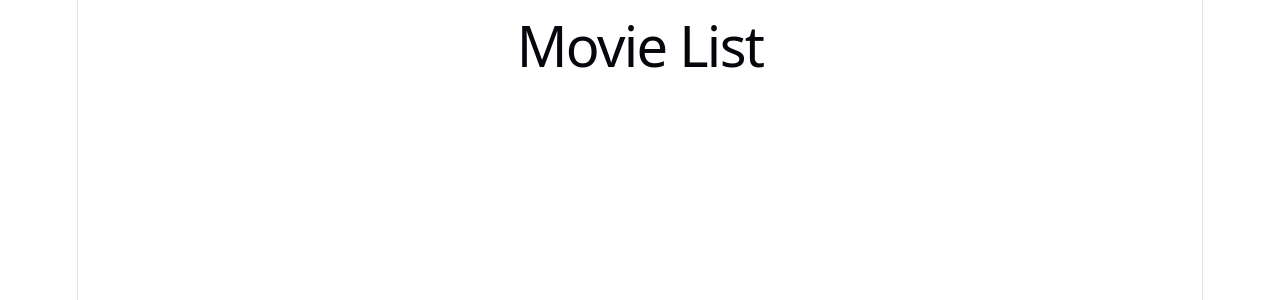
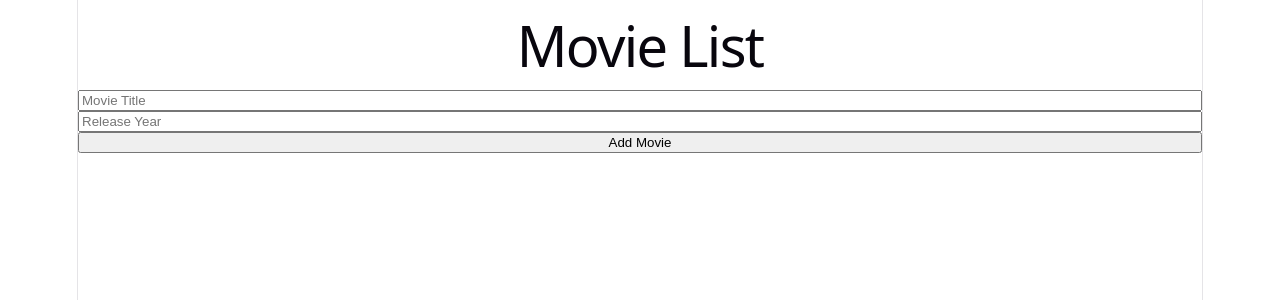
Before and after one commit to markkinus/movie-app, a React (Vite) app: page / in a window 1280 px wide. Shown: the top 300 px of the page. Built offline with nearby package versions, Linux system fonts and the light colour scheme.

Commit message:
feat: add functionality to add movies

```diff
--- a/src/App.jsx
+++ b/src/App.jsx
@@ -6,32 +6,61 @@ function App() {
     {
       id: 1,
       title: "The Originals",
-      year: 1994
+      year: 2000
     },
     {
       id: 2,
-      title: "The Godfather",
-      year: 1972
+      title: "Vampire Diaries",
+      year: 2020
     },
     {
       id: 3,
-      title: "The Dark Knight",
+      title: "MOJO",
       year: 2008
     },
     {
       id: 4,
-      title: "Pulp Fiction",
-      year: 1994
+      title: "Intellestare",
+      year: 1987
     },
     {
       id: 5,
-      title: "The Lord of the Rings: The Return of the King",
+      title: "The Lord of the Rings",
       year: 2003
     }
   ])
+
+  const [title, setTitle] = useState("")
+  const [year, setYear] = useState("")
+
+  function addMovie() {
+    const newMovie = {
+      id: movies.length + 1,
+      title: title,
+      year: year
+    }
+    setmovies([...movies, newMovie])
+
+    setTitle("")
+    setYear("")
+  }
   return (
     <>
       <h1>Movie List</h1>
+
+      <input
+      type="text"
+      placeholder="Movie Title"
+      value={title}
+      onChange={(e) => setTitle(e.target.value)}
+      />
+      <input
+      type="number"
+      placeholder="Release Year"
+      value={year}
+      onChange={(e) => setYear(e.target.value)}
+      />
+      <button onClick={addMovie}>Add Movie</button>
       <movieList movies={movies} />
       </>
   )
```
